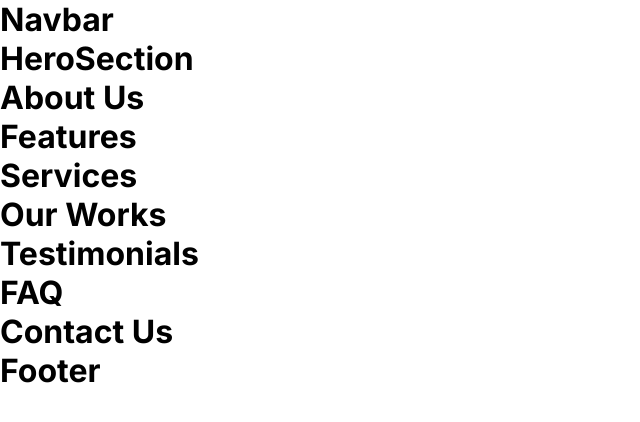
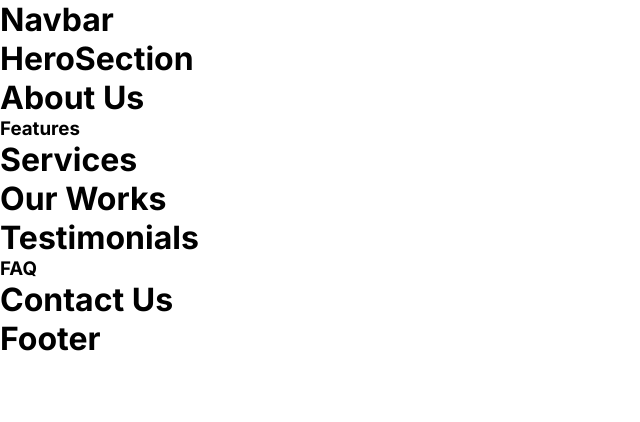
Before and after one commit to JunaidShamnad/Agency-Website, a Next.js app: page / in a window 1280 px wide. Shown: the top 422 px of the page, without its empty margins (0-640 px from the left). Built offline with nearby package versions, Linux system fonts and the light colour scheme.

Commit message:
18-06-2022

```diff
--- a/components/FAQ/index.jsx
+++ b/components/FAQ/index.jsx
@@ -2,7 +2,7 @@
 const FAQ = () => {
     return (
       <>
-      <h1>FAQ</h1>
+      <h3>FAQ</h3>
       </>
     )
   }
--- a/components/Features/index.jsx
+++ b/components/Features/index.jsx
@@ -3,7 +3,7 @@
 const Features = () => {
     return (
       <>
-      <h1>Features</h1>
+      <h3>Features</h3>
       </>
     )
   }
```
